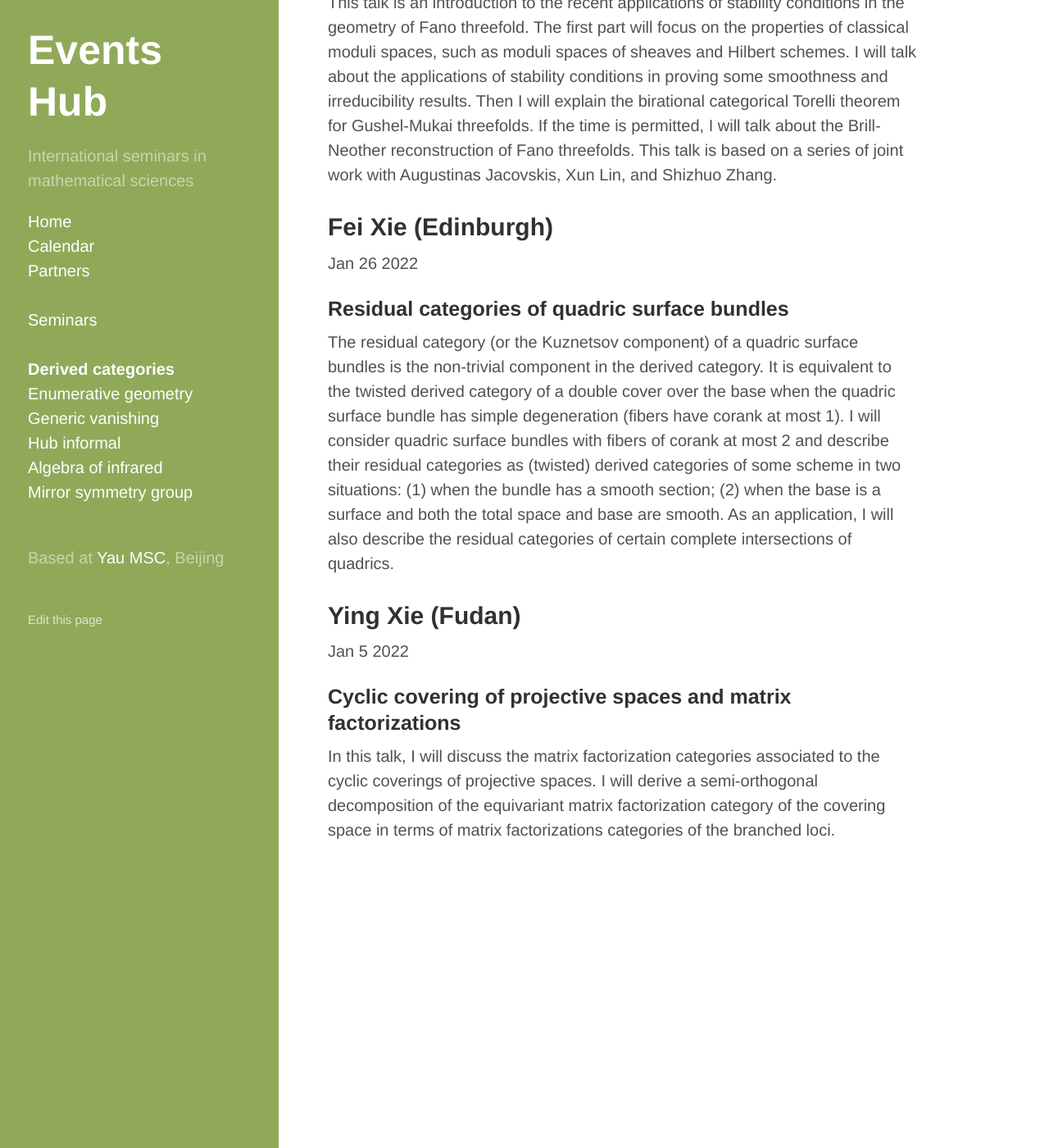
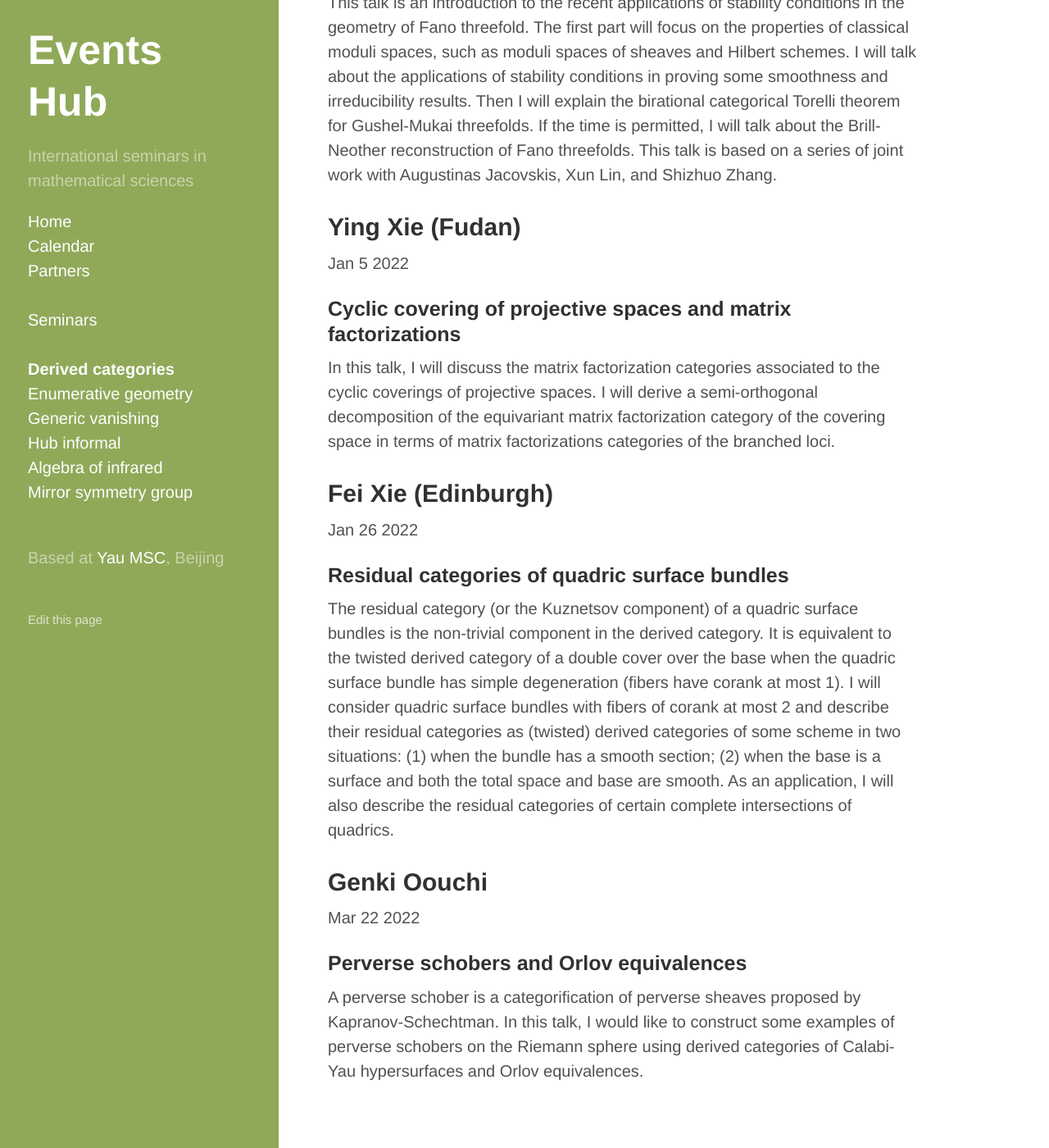
Before and after one commit to yau-msc-events/yau-msc-events.github.io, a Jekyll site: the page built from seminar-dc.md, in a window 1280 px wide and 1400 px high, scrolled down 1665 px. Shown: the whole window at 82% size. Built offline with Jekyll 4.4.1, drawn with Linux system fonts in a browser that asks for light colours.

Commit message:
Update seminar-dc.md

```diff
--- a/seminar-dc.md
+++ b/seminar-dc.md
@@ -42,6 +42,14 @@ Dec 22 2021
 
 This talk is an introduction to the recent applications of stability conditions in the geometry of Fano threefold. The first part will focus on the properties of classical moduli spaces, such as moduli spaces of sheaves and Hilbert schemes. I will talk about the applications of stability conditions in proving some smoothness and irreducibility results. Then I will explain the birational categorical Torelli theorem for Gushel-Mukai threefolds. If the time is permitted, I will talk about the Brill-Neother reconstruction of Fano threefolds. This talk is based on a series of joint work with Augustinas Jacovskis, Xun Lin, and Shizhuo Zhang.
 
+## Ying Xie (Fudan)
+
+Jan 5 2022
+
+### Cyclic covering of projective spaces and matrix factorizations
+
+In this talk, I will discuss the matrix factorization categories associated to the cyclic coverings of projective spaces. I will derive a semi-orthogonal decomposition of the equivariant matrix factorization category of the covering space in terms of matrix factorizations categories of the branched loci.
+
 ## Fei Xie (Edinburgh)
 
 Jan 26 2022
@@ -50,10 +58,10 @@ Jan 26 2022
 
 The residual category (or the Kuznetsov component) of a quadric surface bundles is the non-trivial component in the derived category. It is equivalent to the twisted derived category of a double cover over the base when the quadric surface bundle has simple degeneration (fibers have corank at most 1). I will consider quadric surface bundles with fibers of corank at most 2 and describe their residual categories as (twisted) derived categories of some scheme in two situations: (1) when the bundle has a smooth section; (2) when the base is a surface and both the total space and base are smooth. As an application, I will also describe the residual categories of certain complete intersections of quadrics.
 
-## Ying Xie (Fudan)
+## Genki Oouchi
 
-Jan 5 2022
+Mar 22 2022
 
-### Cyclic covering of projective spaces and matrix factorizations
+### Perverse schobers and Orlov equivalences
 
-In this talk, I will discuss the matrix factorization categories associated to the cyclic coverings of projective spaces. I will derive a semi-orthogonal decomposition of the equivariant matrix factorization category of the covering space in terms of matrix factorizations categories of the branched loci.
+A perverse schober is a categorification of perverse sheaves proposed by Kapranov-Schechtman. In this talk, I would like to construct some examples of perverse schobers on the Riemann sphere using derived categories of Calabi-Yau hypersurfaces and Orlov equivalences.
```
